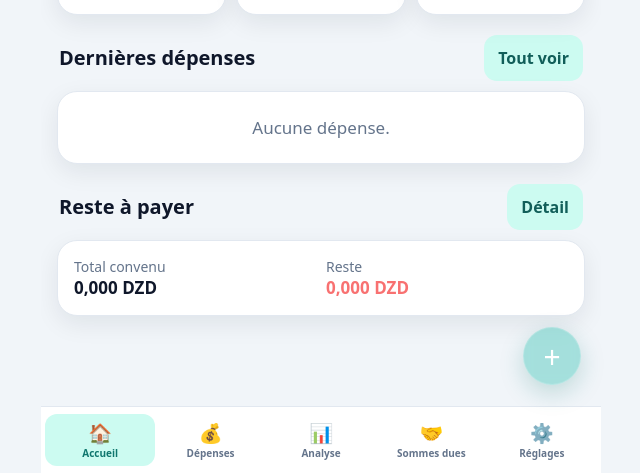
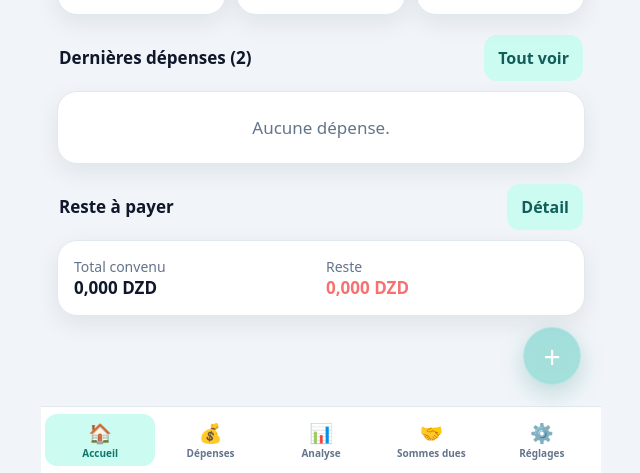
Before and after one commit to hmezoughi4/DarFiKhoriba, a plain HTML site: page index.html in a window 1280 px wide. Shown: the part 327-800 px from the top of the page, without its empty margins (319-959 px from the left). Drawn offline with Linux system fonts and the light colour scheme.

Commit message:
Update index.html

```diff
--- a/index.html
+++ b/index.html
@@ -50,6 +50,8 @@
       .grid3 b { font-size: 16px; font-weight: 700; }
       .section-title { margin: 20px 2px 10px; }
       .section-title h2 { margin: 0; font-size: 20px; }
+      /* Taille spécifique des titres de l'Accueil */
+      #home .section-title h2 {font-size: 17px;}
       .stat strong { display: block; margin-top: 5px; overflow-wrap: anywhere; font-size: 17px; line-height: 1.25; }
       .button { padding: 12px 14px; border: 0; border-radius: 13px; font-size: 16px; font-weight: 800; }
       .button-primary { background: var(--primary); color: #ffffff; }
@@ -727,7 +729,7 @@ html[data-theme="dark"] .milestone-table tbody tr:nth-child(even) {
           </div>
         </div>
         <div class="section-title">
-          <h2>Dernières dépenses</h2>
+          <h2>Dernières dépenses (2)</h2>
           <button class="button button-soft" type="button" onclick="showPage('expenses')">
             Tout voir
           </button>
```
